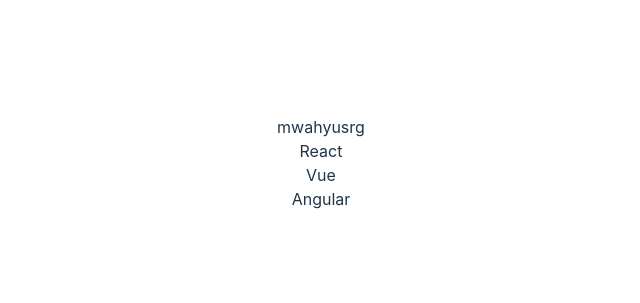
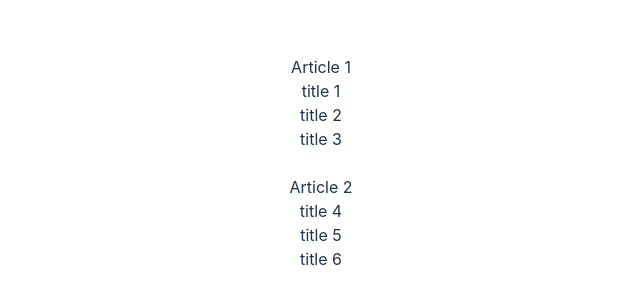
Before and after one commit to mhdwahyusiregar/learn-reactjs, a React (Vite) app: page / in a window 1280 px wide. Shown: the part 237-540 px from the top of the page, without its empty margins (319-959 px from the left). Built offline with nearby package versions, Linux system fonts and the light colour scheme.

Commit message:
fix: props pada component

```diff
--- a/src/App.jsx
+++ b/src/App.jsx
@@ -4,7 +4,9 @@
 function App() {
   return (
     <div className="App">
-      <Article />
+      <Article name="Article 1" titles={['title 1', 'title 2', 'title 3']} />
+      <br />
+      <Article name="Article 2" titles={['title 4', 'title 5', 'title 6']} />
     </div>
   );
 }
--- a/src/components/Article.jsx
+++ b/src/components/Article.jsx
@@ -1,12 +1,9 @@
-function Article() {
-  const name = 'mwahyusrg';
-  const titles = ['React', 'Vue', 'Angular'];
-
+function Article(props) {
   return (
     <>
-      <div>{name} </div>
+      <div>{props.name} </div>
       <div>
-        {titles.map((title) => {
+        {props.titles.map((title) => {
           return <div>{title}</div>;
         })}
       </div>
```
